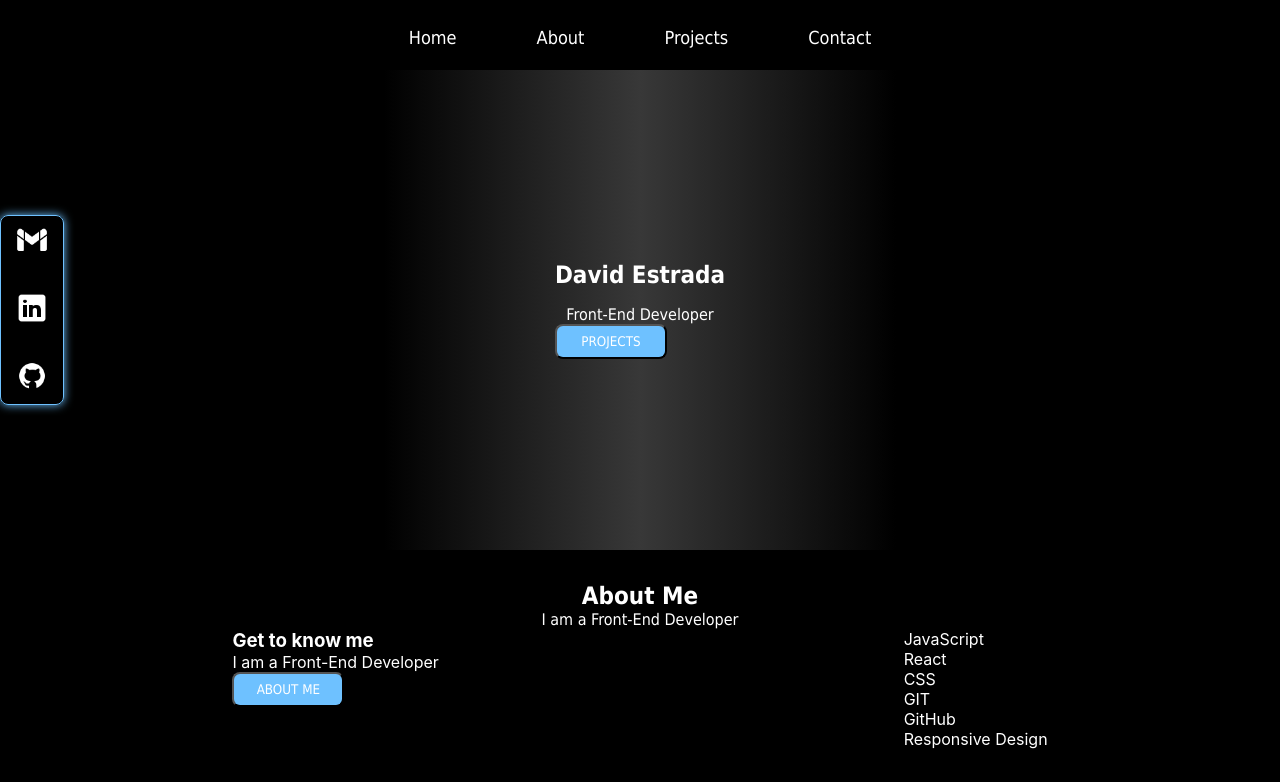
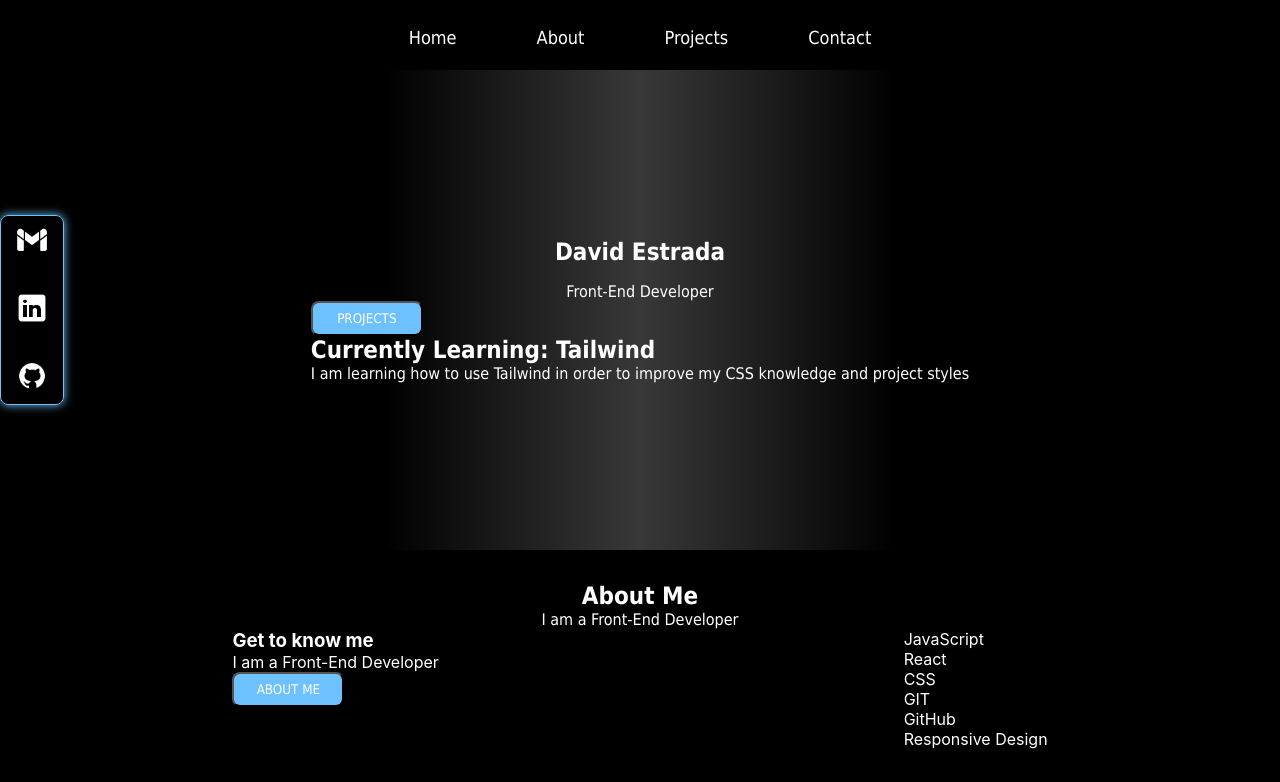
Before and after one commit to destrada7/front-end-portfolio, a React (Create React App) app: page / in a window 1280 px wide. Shown: the top 782 px of the page. Built offline with nearby package versions, Linux system fonts and the light colour scheme.

Commit message:
useContext implementation for my activites. Added to the Hero section

```diff
--- /dev/null
+++ b/src/components/ActivityContext.js
@@ -0,0 +1,5 @@
+import React from "react";
+
+const ActivityContext = React.createContext();
+
+export default ActivityContext;
--- /dev/null
+++ b/src/components/ActivityProvider.js
@@ -0,0 +1,22 @@
+import React from "react";
+import ActivityContext from "./ActivityContext";
+
+const ActivityProvider = ( {children} ) => {
+    const activityTitle = 'Currently Learning: Tailwind';
+    const activityDescription = 'I am learning how to use Tailwind in order to improve my CSS knowledge and project styles';
+
+    const value = (
+        <div>
+            <h2>{activityTitle}</h2>
+            <p>{activityDescription}</p>
+        </div>
+    );
+
+    return(
+        <ActivityContext.Provider value={value}>
+            {children}
+        </ActivityContext.Provider>
+    );
+};
+
+export default ActivityProvider;
--- /dev/null
+++ b/src/components/CurrentActivity.js
@@ -0,0 +1,14 @@
+import React, { useContext } from "react";
+import ActivityContext from "./ActivityContext";
+
+const CurrentActivity = () => {
+    const activityMarkup = useContext(ActivityContext);
+
+    return (
+        <div>
+            {activityMarkup}
+        </div>
+    );
+};
+
+export default CurrentActivity;
--- a/src/components/Hero.js
+++ b/src/components/Hero.js
@@ -1,6 +1,8 @@
 import React from "react";
 import HeroSocials from "./HomeHeroSocials";
+import ActivityProvider from "./ActivityProvider";
 import "../styles/Hero.css";
+import CurrentActivity from "./CurrentActivity";
 
 const Hero = () => {
     return(
@@ -15,6 +17,11 @@ const Hero = () => {
                         <p>Front-End Developer</p>
                     </header>
                     <button type="button" className="hero_button" id="hero_button">PROJECTS</button>
+                    <div>
+                        <ActivityProvider>
+                            <CurrentActivity />
+                        </ActivityProvider>
+                    </div>
                 </div>
             </div>
         </section>
```
